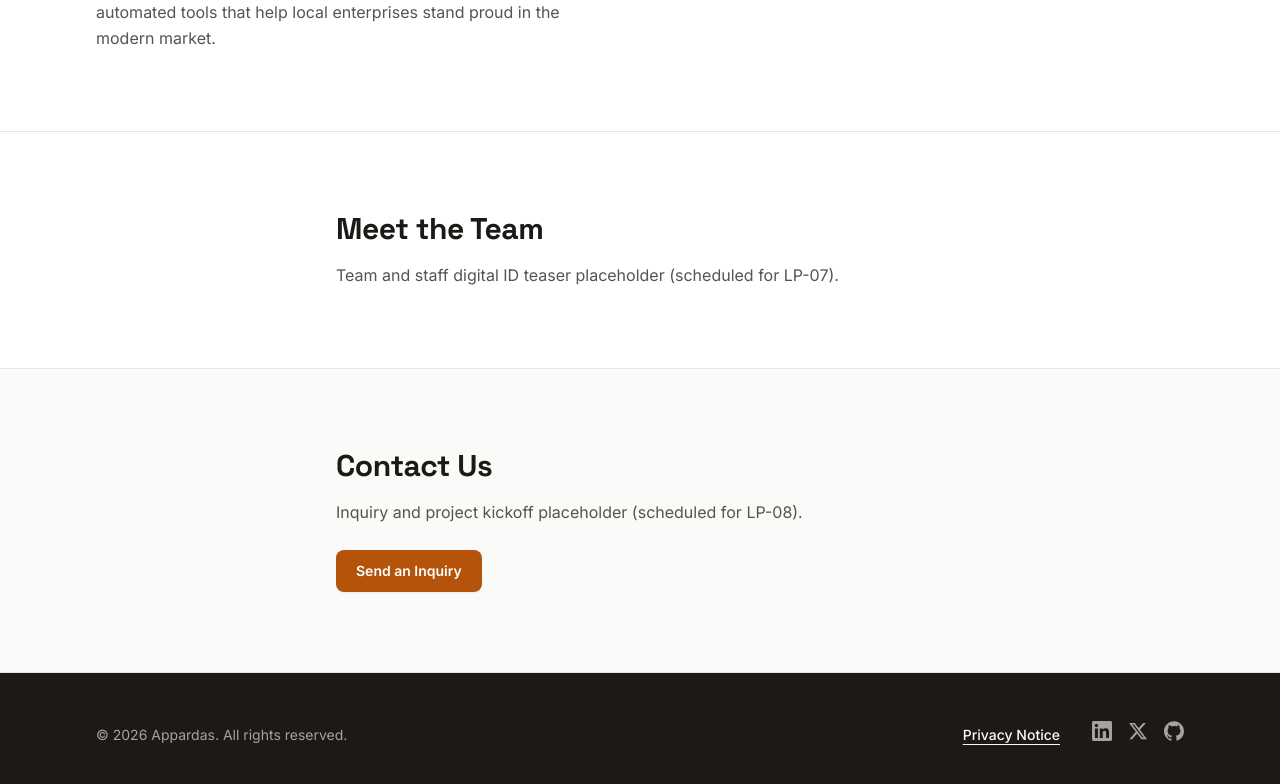
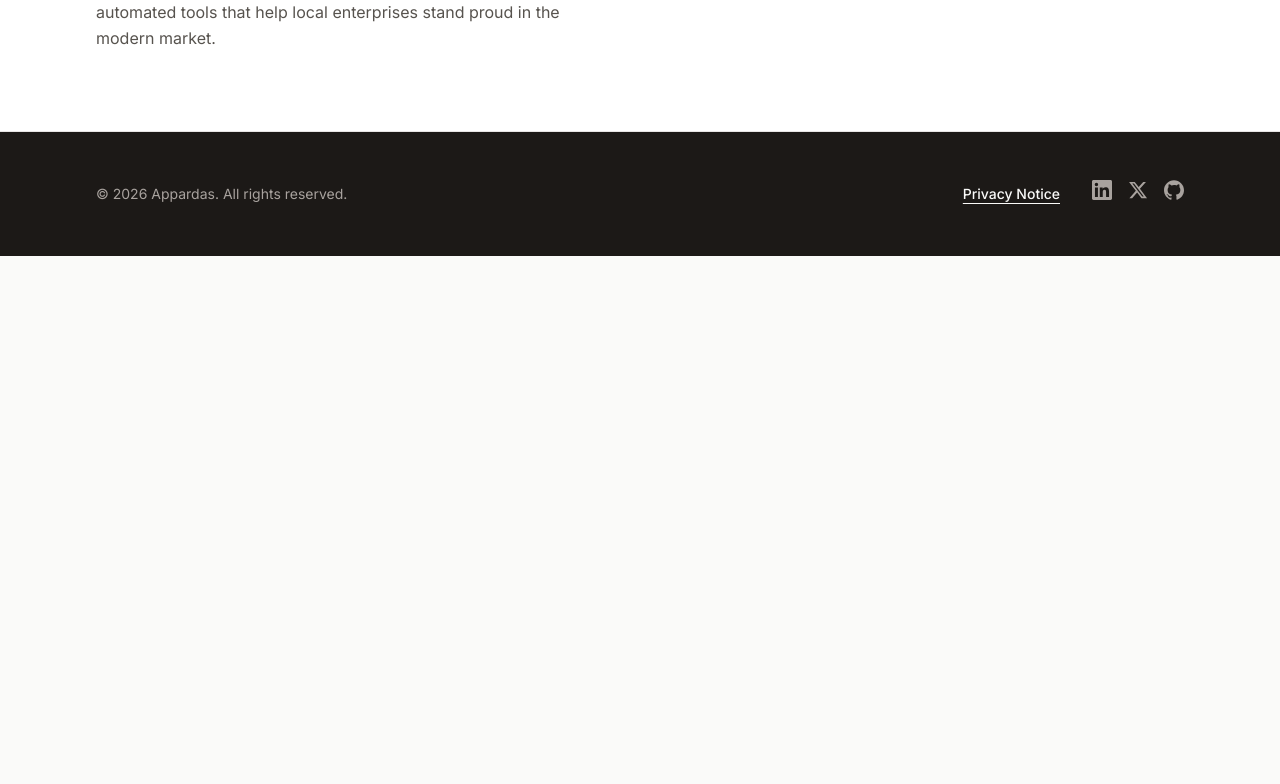
Before and after one commit to Appardas-Dev-Space/Appardas-Landing-Page, a Next.js app: page / in a window 1280 px wide. Shown: the part 934-1718 px from the top of the page. After the commit the page ends 1190 px from the top, so only its background shows below. Built offline with nearby package versions, Linux system fonts and the light colour scheme.

Commit message:
checkup before pushing LP-05

```diff
--- a/app/contact/page.tsx
+++ b/app/contact/page.tsx
@@ -3,8 +3,7 @@ import { Container } from "@/components/layout/Container";
 /**
  * Contact Us section page (LP-08).
  *
- * Placeholder content — the inquiry form lands with LP-08. Lives at
- * `/contact` so the home page stays focused on the intro + About story.
+ * Contact Us page Lives at `/contact` so that the home page only shows intro + About story.
  */
 export default function ContactPage() {
   return (
--- a/app/page.tsx
+++ b/app/page.tsx
@@ -5,15 +5,14 @@ import { siteConfig } from "./site.config";
 /**
  * Home page.
  *
- * page.tsx serves as a template for the "About Us" landing page (LP-05) and
- * the subsequent sections (LP-06, LP-07, LP-08). The content is loaded from
- * `@/content/about.json` for the About Us section, while the other sections
- * currently contain placeholder content.
+ * Renders the intro and the About Us section (LP-05). The remaining
+ * sections live on their own pages: /services (LP-06), /team (LP-07) and
+ * /contact (LP-08) — placeholders are served until content is delivered.
  */
 export default function HomePage() {
   return (
     <div className="flex flex-col">
-      {/* Intro / Hero Area */}
+      {/* Intro */}
       <section className="py-section-y md:py-section-y-lg">
         <Container className="max-w-prose">
           <p className="text-sm font-semibold uppercase tracking-wide text-link">
@@ -32,6 +31,12 @@ export default function HomePage() {
 
           <div className="mt-8 flex flex-wrap items-center justify-center gap-4">
             <a
+              href="#about"
+              className="rounded-md border border-line-strong px-5 py-3 text-sm font-semibold text-ink transition-colors hover:bg-surface-muted"
+            >
+              About Us
+            </a>
+            <a
               href="#contact"
               className="focus-ring-inset rounded-md bg-action px-5 py-3 text-sm font-semibold text-action-text shadow-sm transition-colors hover:bg-action-hover"
             >
@@ -49,42 +54,6 @@ export default function HomePage() {
 
       {/* About Section (LP-05) */}
       <AboutUs />
-
-      {/* Meet the Team Section Target (LP-07) */}
-      <section
-        id="team"
-        className="border-t border-line bg-surface py-section-y md:py-section-y-lg"
-      >
-        <Container className="max-w-prose">
-          <h2 className="text-2xl font-bold md:text-3xl">Meet the Team</h2>
-          <p className="mt-4 text-ink-muted">
-            Team and staff digital ID teaser placeholder (scheduled for LP-07).
-          </p>
-        </Container>
-      </section>
-
-      {/* Contact Us Section moved to /contact (LP-08) — placeholder lives there. */}
-
-      {/* Contact Us Section Target (LP-08) */}
-      <section
-        id="contact"
-        className="border-t border-line bg-canvas py-section-y md:py-section-y-lg"
-      >
-        <Container className="max-w-prose">
-          <h2 className="text-2xl font-bold md:text-3xl">Contact Us</h2>
-          <p className="mt-4 text-ink-muted">
-            Inquiry and project kickoff placeholder (scheduled for LP-08).
-          </p>
-          <div className="mt-6">
-            <a
-              href="mailto:contact@appardas.com"
-              className="focus-ring-inset inline-flex rounded-md bg-action px-5 py-3 text-sm font-semibold text-action-text shadow-sm transition-colors hover:bg-action-hover"
-            >
-              Send an Inquiry
-            </a>
-          </div>
-        </Container>
-      </section>
     </div>
   );
 }
--- a/app/site.config.ts
+++ b/app/site.config.ts
@@ -56,8 +56,9 @@ export const siteConfig: SiteConfig = {
       platform: "x",
     },
     {
+      /* The current hyperlink points to the Appardas Dev Space GitHub repository */
       label: "Appardas on GitHub",
-      href: "https://github.com/appardas",
+      href: "https://github.com/Appardas-Dev-Space",
       platform: "github",
     },
   ],
```
Also changed, not shown: app/theme.css (line endings or trailing spaces).
